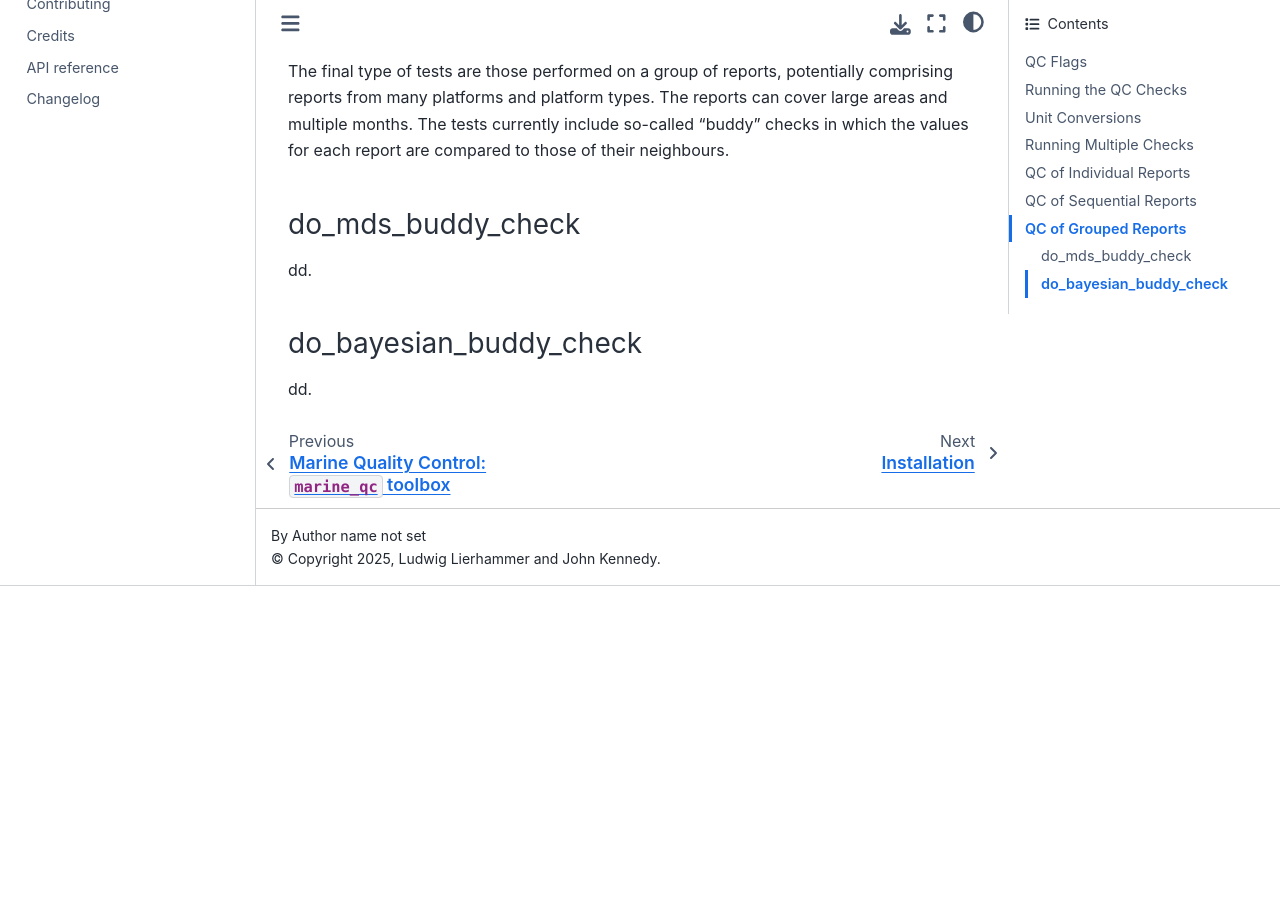
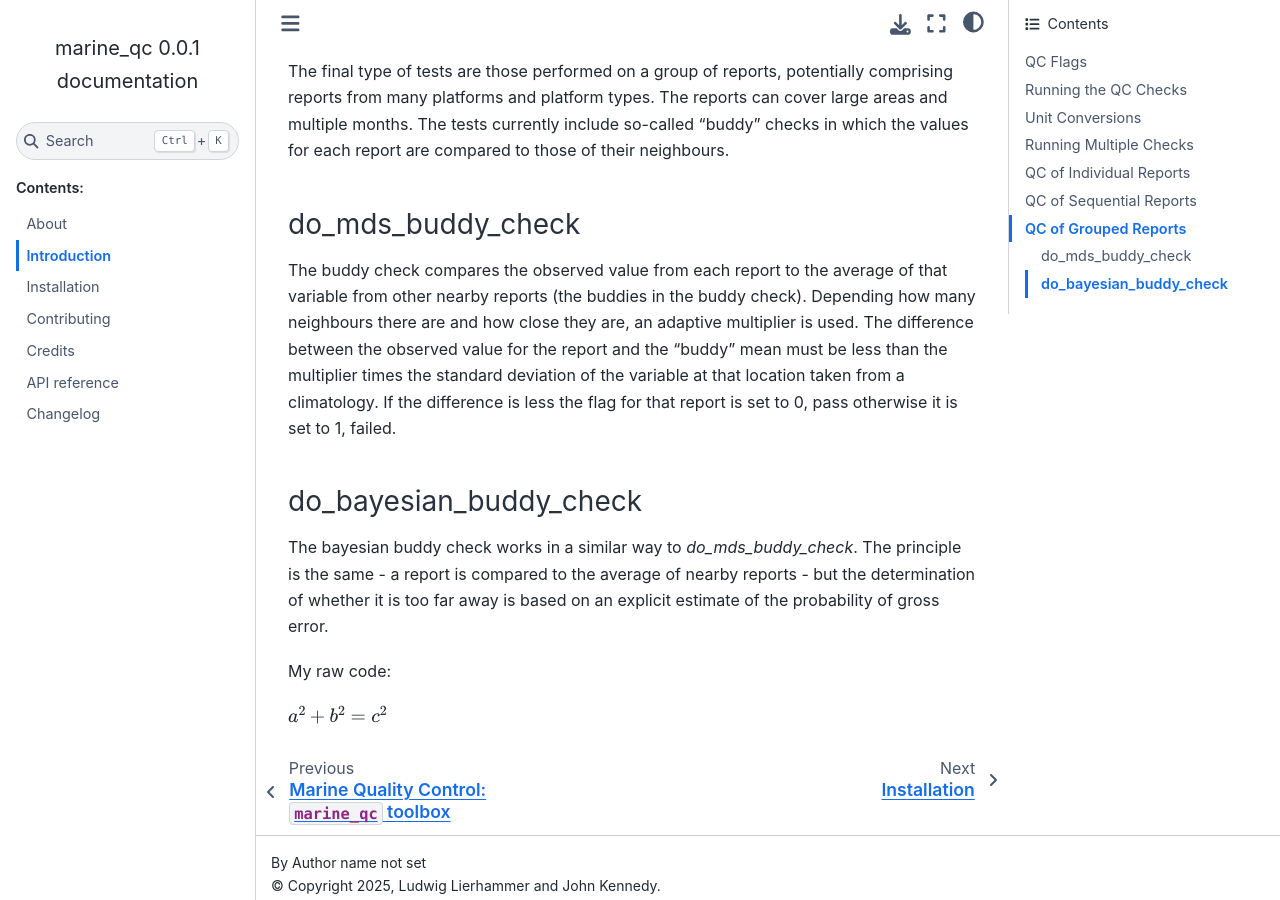
Before and after one commit to glamod/marine_qc, a Sphinx documentation site: the page built from docs/introduction.rst, in a window 1280 px wide and 900 px high, scrolled down 6931 px. Built offline with Sphinx 7.4.7 and the Sphinx Book theme 1.1.4, drawn with Linux system fonts in a browser that asks for light colours; before the commit the page ends 7517 px from its top, so only the background shows below that.

Commit message:
buddy checks

```diff
--- a/docs/introduction.rst
+++ b/docs/introduction.rst
@@ -266,9 +266,19 @@
 do_mds_buddy_check
 ==================
 
-dd.
+The buddy check compares the observed value from each report to the average of that variable from other nearby
+reports (the buddies in the buddy check). Depending how many neighbours there are and how close they are, an
+adaptive multiplier is used. The difference between the observed value for the report and the "buddy" mean must be
+less than the multiplier times the standard deviation of the variable at that location taken from a climatology. If
+the difference is less the flag for that report is set to 0, pass otherwise it is set to 1, failed.
 
 do_bayesian_buddy_check
 =======================
 
-dd.
+The bayesian buddy check works in a similar way to `do_mds_buddy_check`. The principle is the same -  a report is
+compared to the average of nearby reports - but the determination of whether it is too far away is based on an
+explicit estimate of the probability of gross error.
+
+My raw code:
+
+:math:`a^2 + b^2 = c^2`
```
